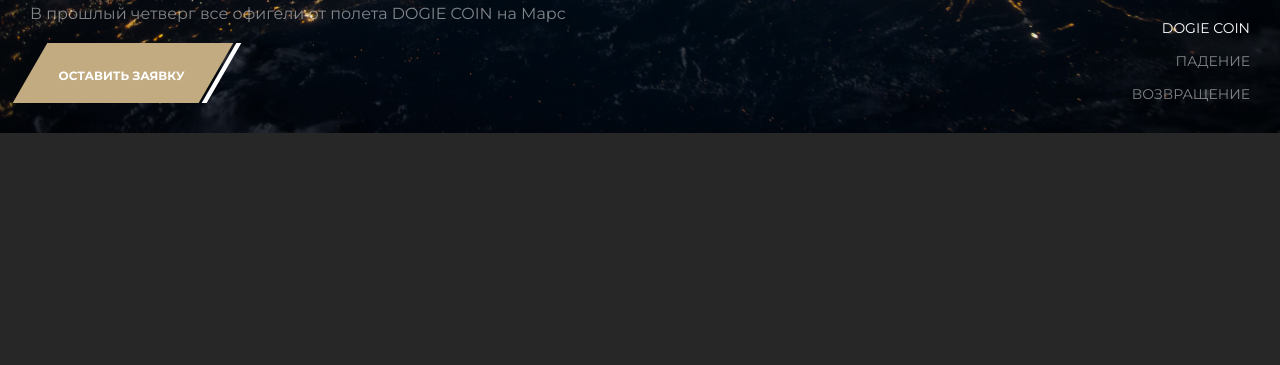
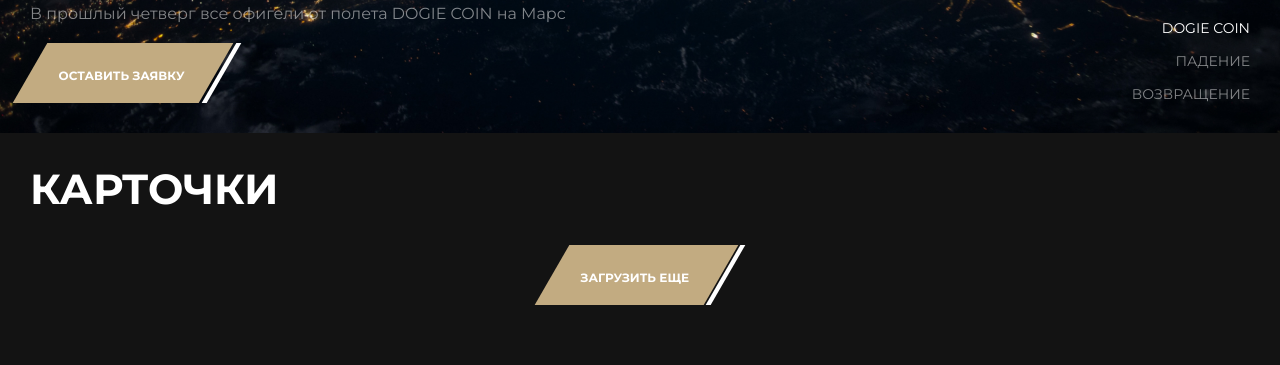
Before and after one commit to DmitrySinyapkin/m-test, a plain HTML site: page m-test/index.html in a window 1280 px wide. Shown: the part 622-987 px from the top of the page. Before the commit the page ends 800 px from the top, so only its background shows below. Drawn offline with Linux system fonts and the light colour scheme.

Commit message:
background color changed and slider section height fixed

```diff
--- a/m-test/index.html
+++ b/m-test/index.html
@@ -75,6 +75,18 @@
                 </div>
             </div>
         </section>
+        <section class="cards">
+            <h2>КАРТОЧКИ</h2>
+            <div class="cards__container"></div>
+            <div class="cards__controls">
+                <div class="button_full button_load">
+                    <button class="button">
+                        <div class="button__text">ЗАГРУЗИТЬ ЕЩЕ</div>
+                    </button>
+                    <div class="button button_right"></div>
+                </div>
+            </div>
+        </section>
     </main>
     <script src="./scripts/openMenu.js"></script>
     <script src="./scripts/slider.js"></script>
--- a/m-test/styles/_buttons.scss
+++ b/m-test/styles/_buttons.scss
@@ -17,7 +17,7 @@
 
 .button_phone {
     padding: 20px;
-    background: #272727;
+    background: #131313;
     border: 1px solid #717171;
 }
 
--- /dev/null
+++ b/m-test/styles/_cards.scss
@@ -0,0 +1,17 @@
+.cards {
+    padding: 30px;
+
+    &__container {
+        width: 100%;
+        display: flex;
+        gap: 15px;
+        flex-wrap: wrap;
+    }
+
+    &__controls {
+        width: 100%;
+        display: flex;
+        justify-content: center;
+        padding: 30px;
+    }
+}
--- a/m-test/styles/_common.scss
+++ b/m-test/styles/_common.scss
@@ -1,3 +1,10 @@
 body {
-    background: #272727;
+    background: #131313;
+
+    h2 {
+        font-family: Montserrat;
+        font-weight: 700;
+        font-size: 42px;
+        color: #FFFFFF;
+    }
 }
--- a/m-test/styles/_header.scss
+++ b/m-test/styles/_header.scss
@@ -65,7 +65,7 @@ header {
 
                 &_opened {
                     padding: 20px 40px;
-                    background: #272727;
+                    background: #131313;
                     display: flex;
                     flex-direction: column;
                     align-items: flex-start;
@@ -89,7 +89,7 @@ header {
 
                     &_opened {
                         font-size: 36px;
-                        color: #272727;
+                        color: #131313;
                         text-shadow:
                             -0 -1px 0 #7F7F7F,
                             0 -1px 0 #7F7F7F,
--- a/m-test/styles/_slider.scss
+++ b/m-test/styles/_slider.scss
@@ -23,6 +23,7 @@
 
 .slider {
     width: 100%;
+    height: 80vh;
 
     &__wrapper {
         width: 100%;
--- a/m-test/styles/index.scss
+++ b/m-test/styles/index.scss
@@ -5,3 +5,4 @@
 @import "./_buttons.scss";
 @import "./_header.scss";
 @import "./_slider.scss";
+@import "./_cards.scss";
```
Also changed, not shown: m-test/styles/index.min.css.
